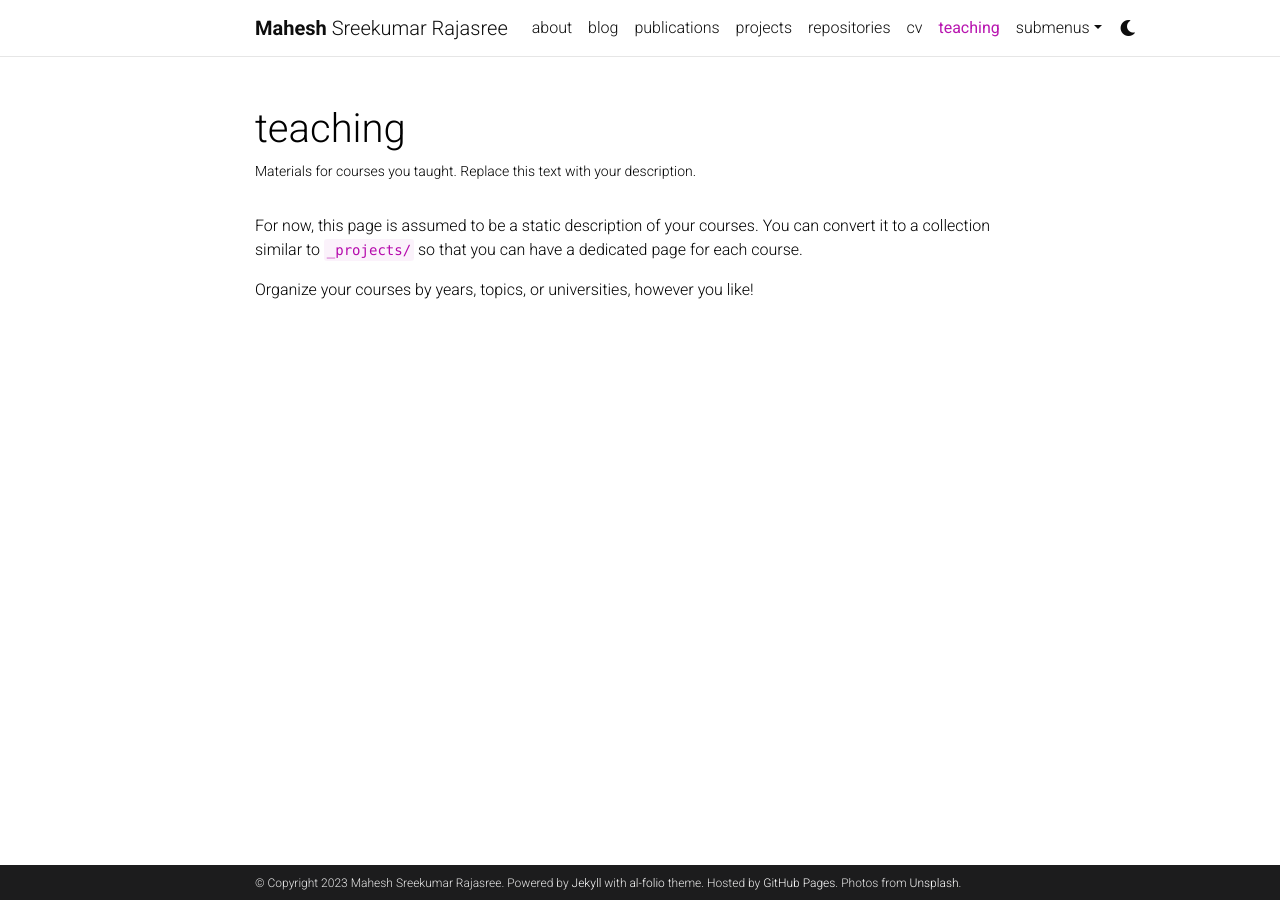
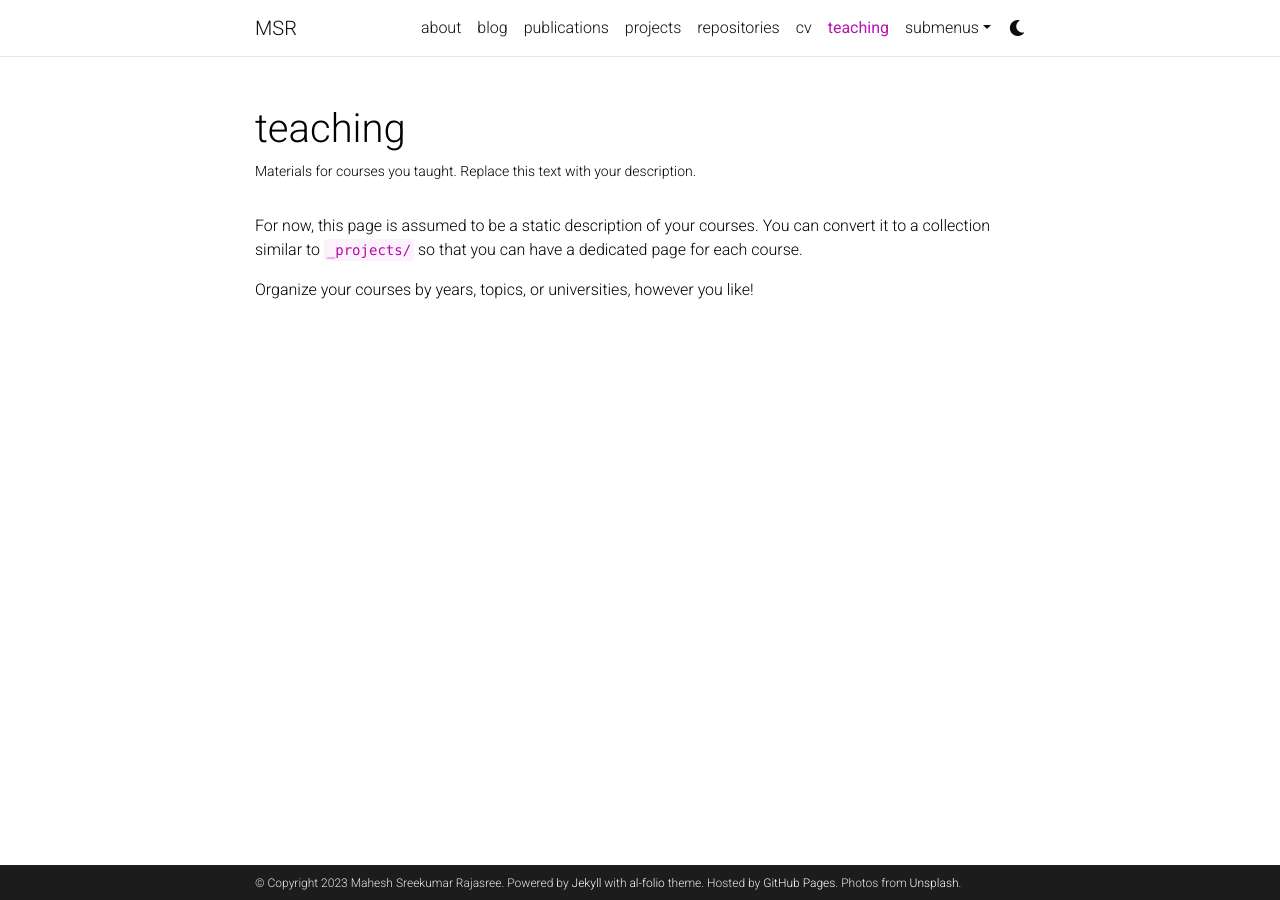
Before and after one commit to Mahe94/mahe94.github.io, a Jekyll site: the page built from _pages/teaching.md, in a window 1280 px wide. Built offline with Jekyll 4.4.1, drawn with Linux system fonts in a browser that asks for light colours; comment, search, counter and statistics services are not loaded; a style sheet for code colours, icons or effects is not loaded; some of the changed lines change nothing that is shown.

Commit message:
Update _config.yml

```diff
--- a/_config.yml
+++ b/_config.yml
@@ -2,11 +2,11 @@
 # Site settings
 # -----------------------------------------------------------------------------
 
-title: blank # the website title (if blank, full name will be used instead)
+title: MSR # the website title (if blank, full name will be used instead)
 first_name: Mahesh
 middle_name: Sreekumar
 last_name: Rajasree
-email: you@example.com
+email: srmahesh@iitd.ac.in
 description: > # the ">" symbol means to ignore newlines until "footer_text:"
   A simple, whitespace theme for academics. Based on [*folio](https://github.com/bogoli/-folio) design.
 footer_text: >
```
